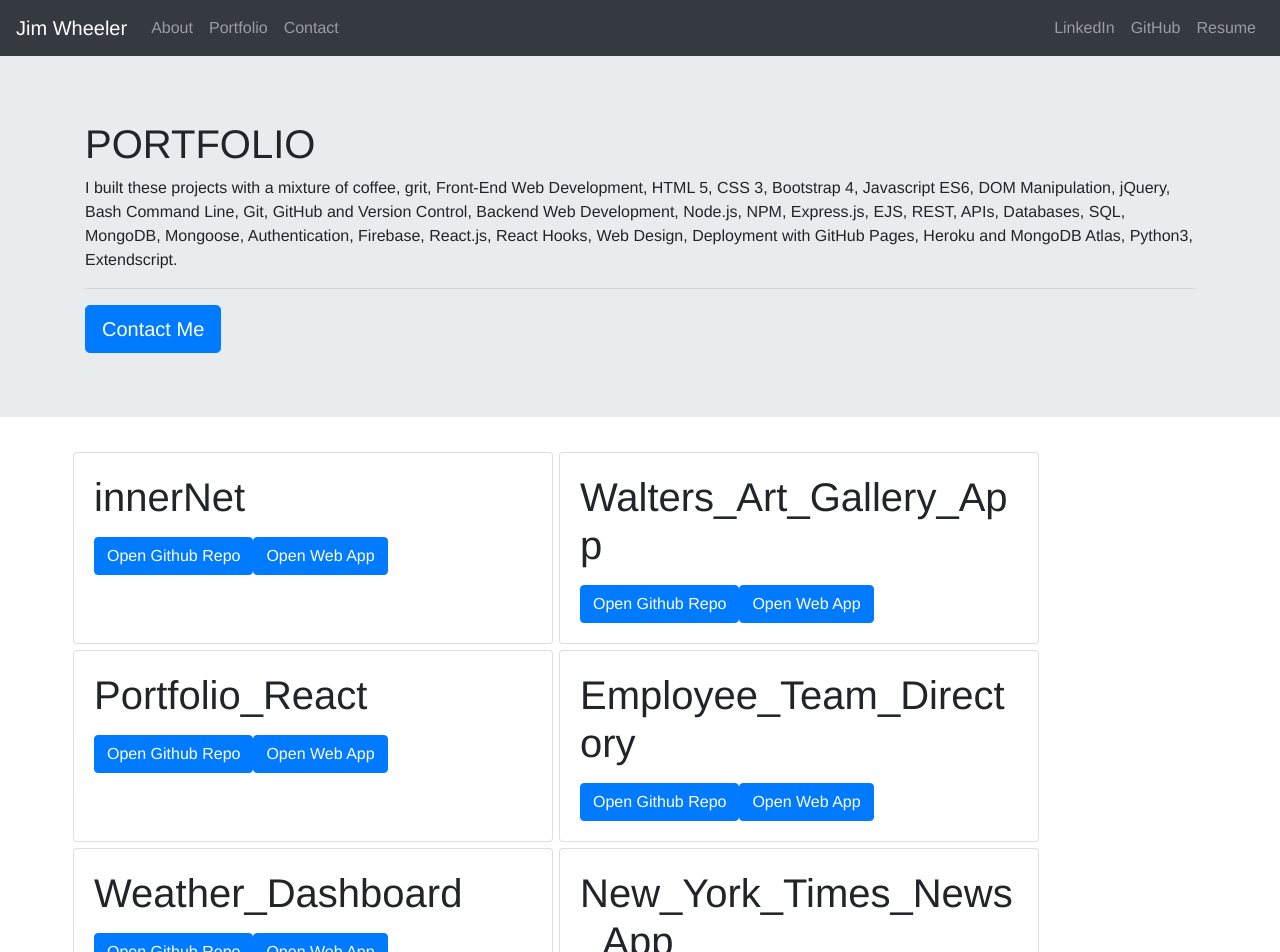
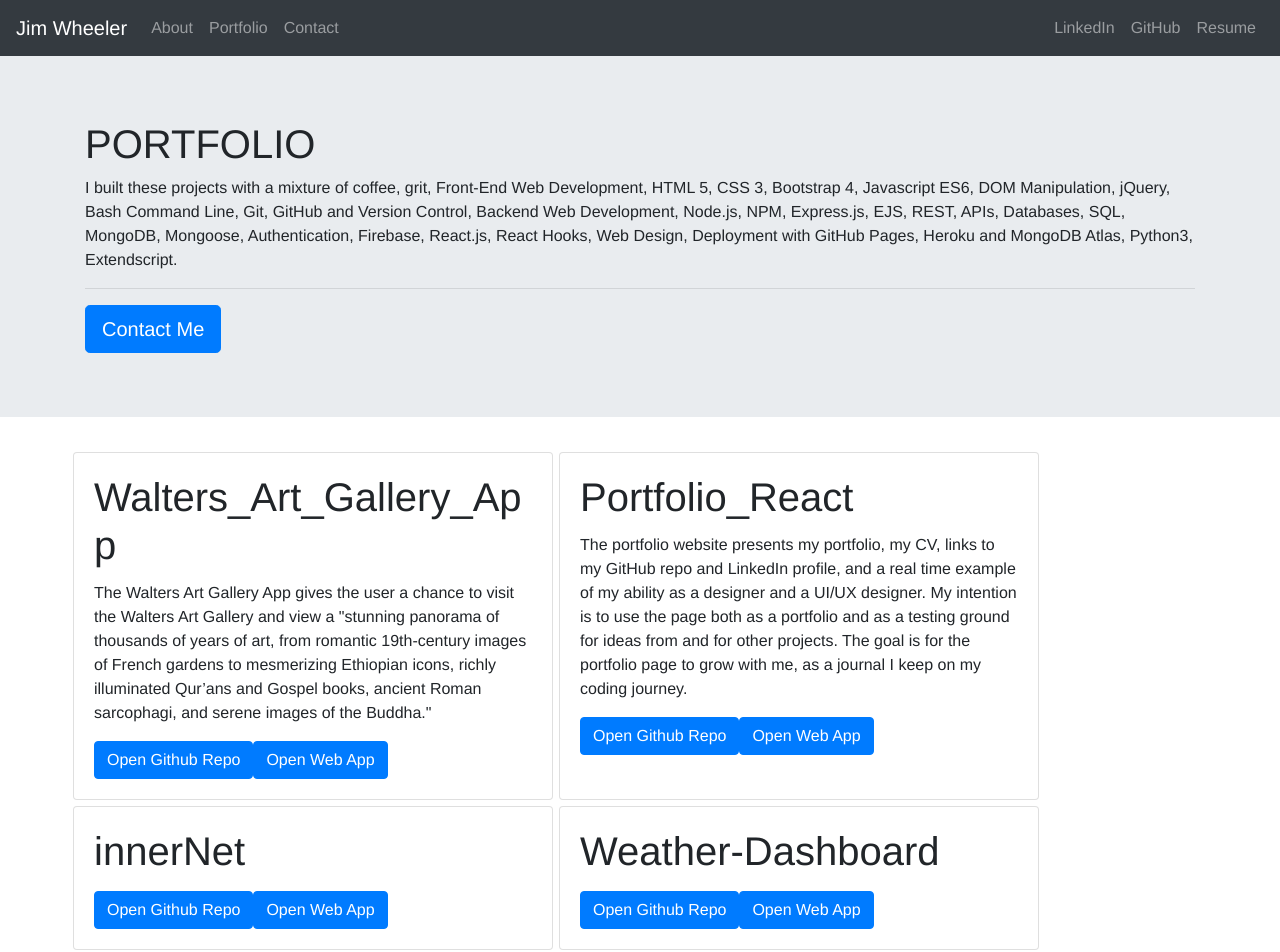
Before and after one commit to jrtwheeler/Portfolio_React, a React (Create React App) app: page /portfolio in a window 1280 px wide. Shown: the top 952 px of the page. Built offline with nearby package versions, Linux system fonts and the light colour scheme.

Commit message:
JSON github.json updated after GitHub repo was updated to include more information in README files and About section.

```diff
--- a/src/components/Card/index.js
+++ b/src/components/Card/index.js
@@ -1,5 +1,5 @@
 import React from "react";
-import API from "../../utils/github.json";
+import API from "../../utils/github";
 
 function Card() {
     if (API) {
--- a/src/utils/github.json
+++ b/src/utils/github.json
@@ -6,7 +6,7 @@
     "email": "",
     "phone": "",
     "url": "https://jrtwheeler.github.io/Portfolio/index.html",
-        "summary": "",
+    "summary": "Front-end web developer leveraging design and writing background to build a more intuitive user experience on the web. Certified in full stack development from the University of Johns Hopkins, with experience in JavaScript, CSS, HTML, JQUERY and responsive web design. Citizen coder who designed automations in Javascript and Python for Adobe stack for Stanley Black and Decker that saved the company forty weeks of manual data entry a year.\n\nMy automated layout system merited an Eagle Award for SBD employee of the year. To build the system, I taught myself Javascript and Python on weekends. I applied agile design to develop the system. I improve efficiency. I have fifteen years of supervisor experience. I am a committed lifelong learner who is willing to educate myself through any available means. Experienced in meeting and beating deadlines.",
     "profiles": [
     {
     "network": "gitconnected",
@@ -25,7 +25,7 @@
     "username": "jrtwheeler",
     "locationAsString": "Baltimore, MD",
     "region": "Baltimore, MD",
-        "karma": 10,
+    "karma": 11,
     "id": "71483af8-2d6a-4208-ba22-d42b35071cd9",
     "followers": 12,
     "following": 14,
@@ -35,40 +35,8 @@
     "skills": [],
     "projects": [
     {
-            "name": "innernet",
-            "description": "",
-            "url": "",
-            "highlights": [],
-            "keywords": [],
-            "roles": [],
-            "startDate": "",
-            "endDate": "",
-            "entity": "",
-            "type": "",
-            "displayName": "innerNet",
-            "website": "",
-            "summary": "JHU Bootcamp Project 2",
-            "primaryLanguage": "JavaScript",
-            "languages": [
-                "JavaScript",
-                "CSS",
-                "Handlebars"
-            ],
-            "libraries": [],
-            "githubUrl": "https://github.com/ddunkle/innerNet",
-            "repositoryUrl": "https://github.com/ddunkle/innerNet",
-            "start": {
-                "month": 1
-            },
-            "end": {
-                "month": 1
-            },
-            "images": [],
-            "videos": []
-        },
-        {
     "name": "walters_art_gallery_app",
-            "description": "",
+    "description": "The Walters Art Gallery App gives the user a chance to visit the Walters Art Gallery and view a \"stunning panorama of thousands of years of art, from romantic 19th-century images of French gardens to mesmerizing Ethiopian icons, richly illuminated Qur’ans and Gospel books, ancient Roman sarcophagi, and serene images of the Buddha.\"",
     "url": "",
     "highlights": [],
     "keywords": [],
@@ -82,11 +50,22 @@
     "summary": "",
     "primaryLanguage": "JavaScript",
     "languages": [
-                "HTML",
     "CSS",
-                "JavaScript"
+    "Bootstrap",
+    "JavaScript",
+    "HTML"
     ],
-            "libraries": [],
+    "libraries": [
+    "Ajax",
+    "MongoDB",
+    "Nodejs",
+    "Mongoose",
+    "API",
+    "Express",
+    "Passport",
+    "MERN",
+    "Reactjs"
+    ],
     "githubUrl": "https://github.com/jrtwheeler/Walters_Art_Gallery_App",
     "repositoryUrl": "https://github.com/jrtwheeler/Walters_Art_Gallery_App",
     "start": {
@@ -100,8 +79,8 @@
     },
     {
     "name": "portfolio_react",
-            "description": "",
-            "url": "",
+    "description": "The portfolio website presents my portfolio, my CV, links to my GitHub repo and LinkedIn profile, and a real time example of my ability as a designer and a UI/UX designer. My intention is to use the page both as a portfolio and as a testing ground for ideas from and for other projects. The goal is for the portfolio page to grow with me, as a journal I keep on my coding journey.",
+    "url": "https://portfolio-react-j.herokuapp.com/",
     "highlights": [],
     "keywords": [],
     "roles": [],
@@ -110,15 +89,26 @@
     "entity": "",
     "type": "",
     "displayName": "Portfolio_React",
-            "website": "",
-            "summary": "",
+    "website": "https://portfolio-react-j.herokuapp.com/",
+    "summary": "My react portfolio is another perpetual work in progress. As I learn react and associated different technologies, I will incorporate them in large and small ways.",
     "primaryLanguage": "JavaScript",
     "languages": [
+    "JQUERY",
+    "HTML",
     "JavaScript",
-                "HTML",
     "CSS"
     ],
-            "libraries": [],
+    "libraries": [
+    "API",
+    "Mongoose",
+    "Express",
+    "MongoDB",
+    "Node",
+    "AJAX",
+    "Passport",
+    "Bootstrap",
+    "React"
+    ],
     "githubUrl": "https://github.com/jrtwheeler/Portfolio_React",
     "repositoryUrl": "https://github.com/jrtwheeler/Portfolio_React",
     "start": {
@@ -131,9 +121,9 @@
     "videos": []
     },
     {
-            "name": "employee_team_directory",
+    "name": "innernet",
     "description": "",
-            "url": "",
+    "url": "https://innernet.herokuapp.com/login",
     "highlights": [],
     "keywords": [],
     "roles": [],
@@ -141,16 +131,18 @@
     "endDate": "",
     "entity": "",
     "type": "",
-            "displayName": "Employee_Team_Directory",
-            "website": "",
-            "summary": "Employee Team Directory is a dynamic REACT.js app that makes an API call for a random assortment of employees and allows the user to filter them.",
-            "primaryLanguage": "HTML",
+    "displayName": "innerNet",
+    "website": "https://innernet.herokuapp.com/login",
+    "summary": "innerNet allows the user to narrow the breadth of the internet to their own interests. It's a repo for websites, recipes, videos, music and anything else the user wants to stash away.",
+    "primaryLanguage": "JavaScript",
     "languages": [
-                "HTML"
+    "Handlebars",
+    "CSS",
+    "JavaScript"
     ],
     "libraries": [],
-            "githubUrl": "https://github.com/jrtwheeler/Employee_Team_Directory",
-            "repositoryUrl": "https://github.com/jrtwheeler/Employee_Team_Directory",
+    "githubUrl": "https://github.com/jrtwheeler/innerNet",
+    "repositoryUrl": "https://github.com/jrtwheeler/innerNet",
     "start": {
     "month": 1
     },
@@ -161,9 +153,9 @@
     "videos": []
     },
     {
-            "name": "weather_dashboard",
+    "name": "weather-dashboard",
     "description": "",
-            "url": "",
+    "url": "https://jrtwheeler.github.io/Weather-Dashboard/",
     "highlights": [],
     "keywords": [],
     "roles": [],
@@ -171,18 +163,22 @@
     "endDate": "",
     "entity": "",
     "type": "",
-            "displayName": "Weather_Dashboard",
-            "website": "",
-            "summary": "",
+    "displayName": "Weather-Dashboard",
+    "website": "https://jrtwheeler.github.io/Weather-Dashboard/",
+    "summary": "Weather Dashboard provides the user with a five day weather forecast for the city of their choice. The forecast includes temperature, humidity, wind speed, UV index, and a graphic for the weather.",
     "primaryLanguage": "JavaScript",
     "languages": [
-                "HTML",
+    "Bootstrap-4",
+    "JQUERY",
+    "JavaScript",
     "CSS",
-                "JavaScript"
+    "HTML"
     ],
-            "libraries": [],
-            "githubUrl": "https://github.com/jrtwheeler/Weather_Dashboard",
-            "repositoryUrl": "https://github.com/jrtwheeler/Weather_Dashboard",
+    "libraries": [
+    "AJAX"
+    ],
+    "githubUrl": "https://github.com/jrtwheeler/Weather-Dashboard",
+    "repositoryUrl": "https://github.com/jrtwheeler/Weather-Dashboard",
     "start": {
     "month": 1
     },
@@ -193,9 +189,9 @@
     "videos": []
     },
     {
-            "name": "new_york_times_news_app",
+    "name": "pour-decision",
     "description": "",
-            "url": "",
+    "url": "https://jrtwheeler.github.io/Pour-Decision/",
     "highlights": [],
     "keywords": [],
     "roles": [],
@@ -203,18 +199,24 @@
     "endDate": "",
     "entity": "",
     "type": "",
-            "displayName": "New_York_Times_News_App",
-            "website": "",
-            "summary": "",
+    "displayName": "Pour-Decision",
+    "website": "https://jrtwheeler.github.io/Pour-Decision/",
+    "summary": "Pour Decision is quick and easy way to get a recipe for a meal and a drink. Just choose the principal ingredient for the meal and drink from the dropdown menu and click the search button. ",
     "primaryLanguage": "JavaScript",
     "languages": [
+    "JQUERY",
+    "HTML",
     "CSS",
-                "JavaScript",
-                "HTML"
+    "JavaScript"
     ],
-            "libraries": [],
-            "githubUrl": "https://github.com/jrtwheeler/New_York_Times_News_App",
-            "repositoryUrl": "https://github.com/jrtwheeler/New_York_Times_News_App",
+    "libraries": [
+    "Bulma",
+    "Node",
+    "AJAX",
+    "API"
+    ],
+    "githubUrl": "https://github.com/jrtwheeler/Pour-Decision",
+    "repositoryUrl": "https://github.com/jrtwheeler/Pour-Decision",
     "start": {
     "month": 1
     },
@@ -226,8 +228,8 @@
     },
     {
     "name": "portfolio",
-            "description": "",
-            "url": "",
+    "description": "The portfolio website presents my portfolio, my CV, links to my GitHub repo and LinkedIn profile, and a real time example of my ability as a designer and a UI/UX designer. My intention is to use the page both as a portfolio and as a testing ground for ideas from and for other projects. The goal is for the portfolio page to grow with me, as a journal I keep on my coding journey.",
+    "url": "https://jrtwheeler.github.io/Portfolio/index.html",
     "highlights": [],
     "keywords": [],
     "roles": [],
@@ -236,13 +238,14 @@
     "entity": "",
     "type": "",
     "displayName": "Portfolio",
-            "website": "",
+    "website": "https://jrtwheeler.github.io/Portfolio/index.html",
     "summary": "The page provides contact information, bio and portfolio examples.",
     "primaryLanguage": "HTML",
     "languages": [
+    "JavaScript",
     "CSS",
-                "HTML",
-                "JavaScript"
+    "Bootstrap-4",
+    "HTML"
     ],
     "libraries": [],
     "githubUrl": "https://github.com/jrtwheeler/Portfolio",
```
Also changed, not shown: 1 other file (tests, documents, lock files or other folders). Lines whose indentation alone changed are shown as unchanged.
